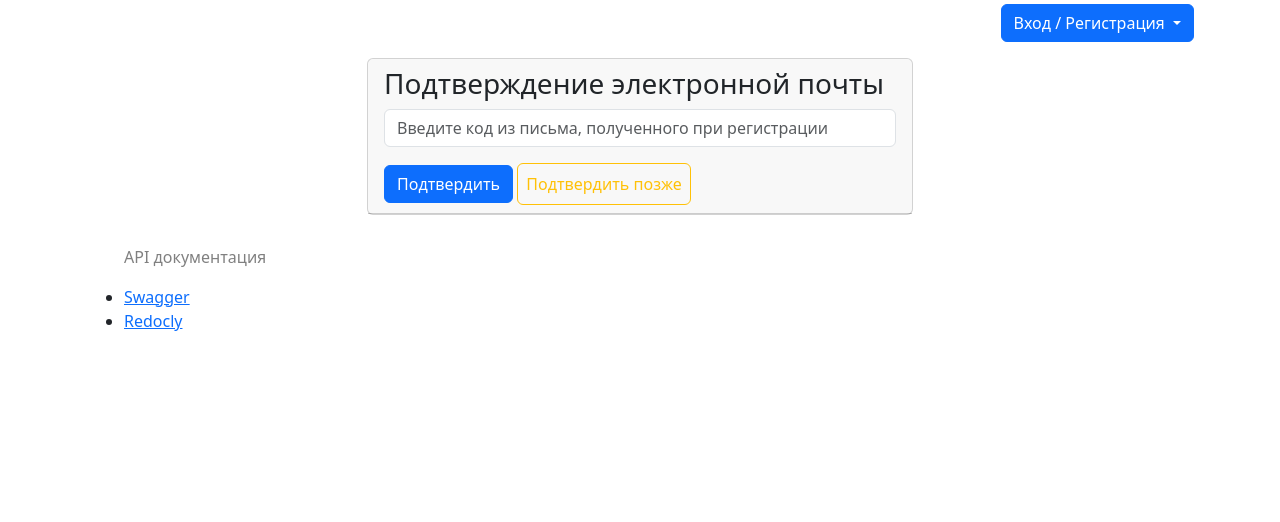
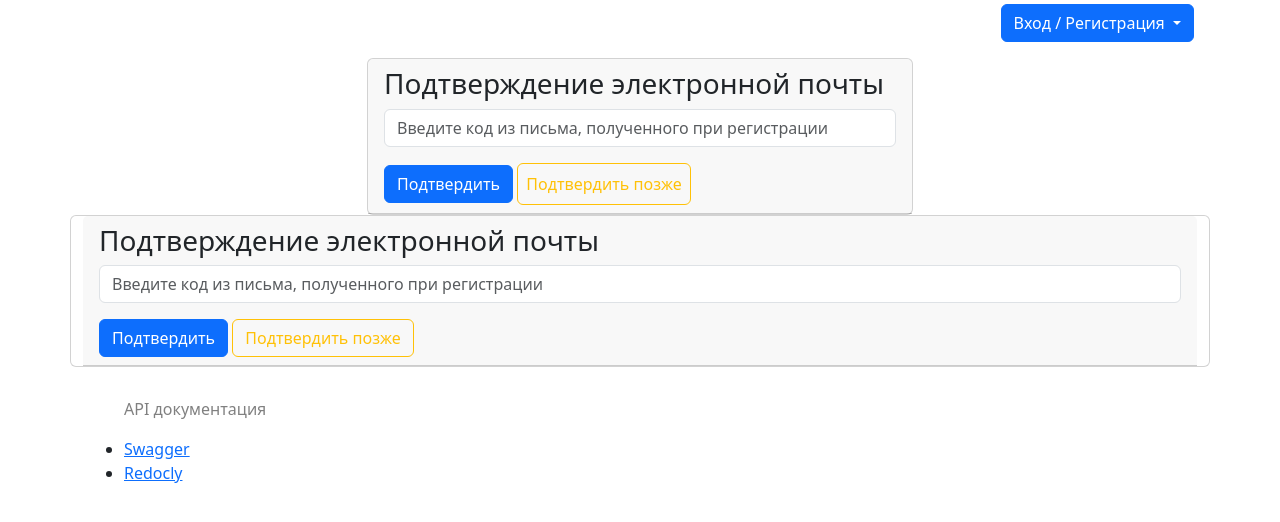
Before and after one commit to MiroshnikOFF/self-study, a Django app: template users/templates/users/verification.html in a window 1280 px wide. Shown: the part 124-646 px from the top of the page. Run offline with Django 4.2, Linux system fonts and the light colour scheme; the template is opened without the code that fills it, so the values that code supplies are empty; some libraries are stand-ins or nearby versions.

Commit message:
refactor templates

```diff
--- a/users/templates/users/verification.html
+++ b/users/templates/users/verification.html
@@ -1,9 +1,32 @@
 {% extends 'study/base.html' %}
 
 {% block content %}
-    <div class="row">
-        <div class="col-3"></div>
-        <div class="col-6">
+    <div class="d-none d-md-block">
+        <div class="row">
+            <div class="col-3"></div>
+            <div class="col-6">
+                <div class="card">
+                    <div class="card-header">
+                        <h3>
+                            Подтверждение электронной почты
+                        </h3>
+                        <form method="post" action="" class="form-floating">
+                            {% csrf_token %}
+                            <div class="mb-3">
+                                <input type="text" name="key" class="form-control" id="key"
+                                       placeholder="Введите код из письма, полученного при регистрации"
+                                       required>
+                            </div>
+                            <button type="submit" class="btn btn-primary">Подтвердить</button>
+                            <a class="p-2 btn btn-outline-warning" href="{% url 'study:home' %}">Подтвердить позже</a>
+                        </form>
+                    </div>
+                </div>
+            </div>
+        </div>
+    </div>
+    <div class="d-none d-md-block">
+        <div class="row">
             <div class="card">
                 <div class="card-header">
                     <h3>
@@ -17,7 +40,7 @@
                                    required>
                         </div>
                         <button type="submit" class="btn btn-primary">Подтвердить</button>
-                        <a class="p-2 btn btn-outline-warning" href="{% url 'study:home' %}">Подтвердить позже</a>
+                        <a class="btn btn-outline-warning" href="{% url 'study:home' %}">Подтвердить позже</a>
                     </form>
                 </div>
             </div>
```
